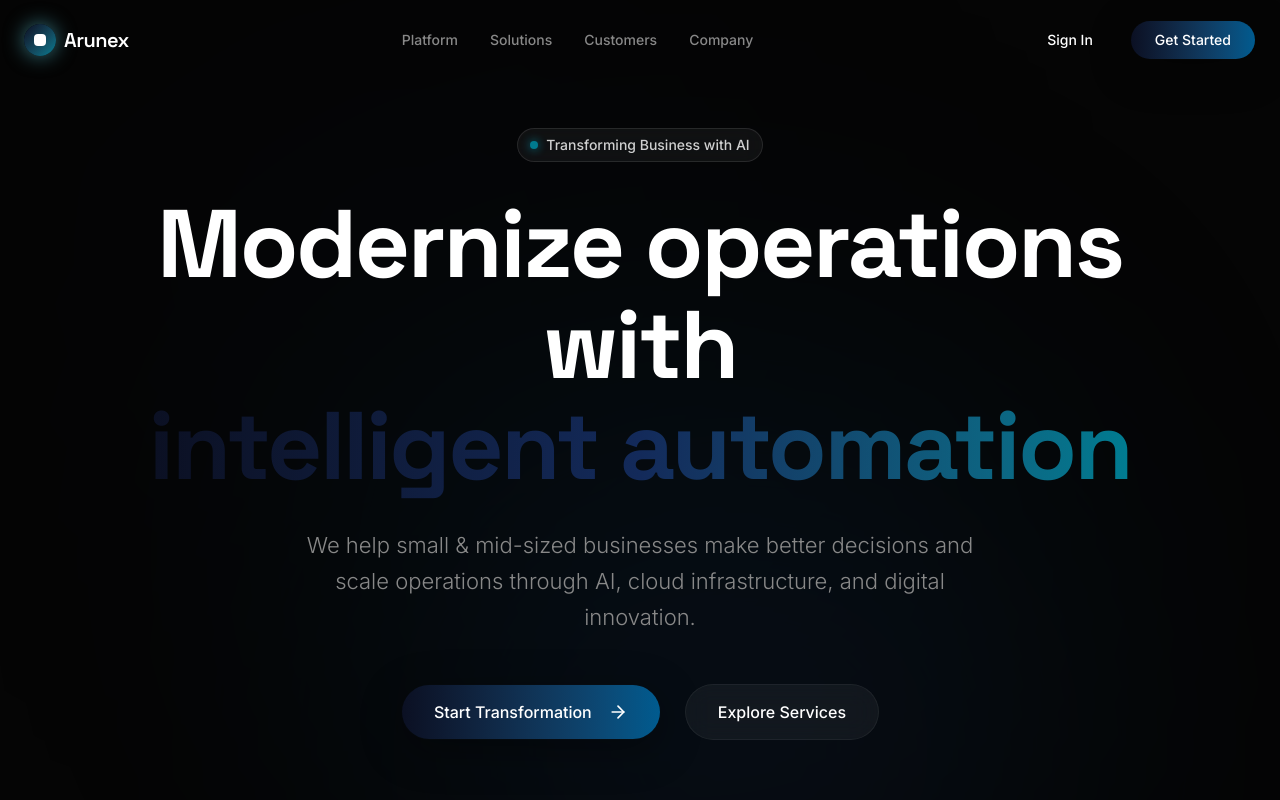
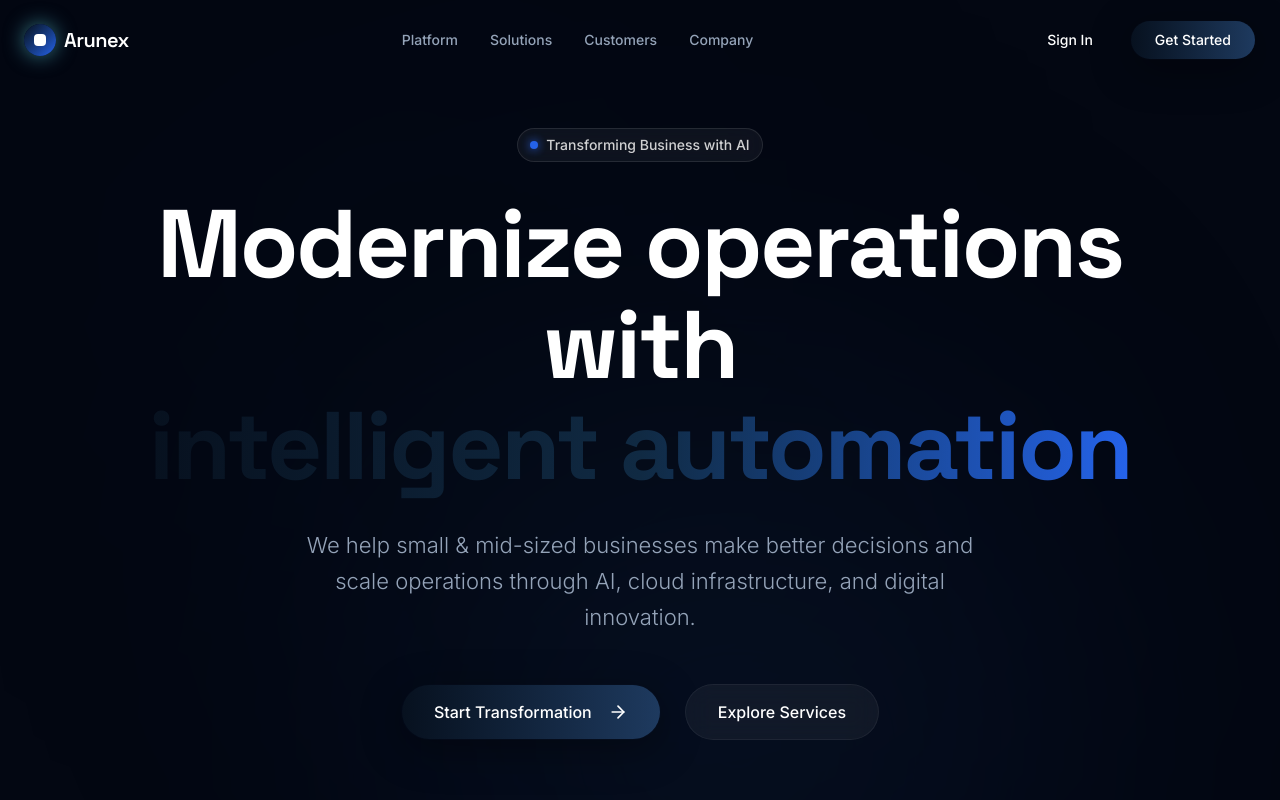
Before and after one commit to dmvxuglobal-alfadux/arunex_nex_gen_solutions, a Next.js app: page / in a window 1280 px wide. Shown: the top 800 px of the page. Built offline with nearby package versions, Linux system fonts and the light colour scheme.

Commit message:
chore: Update color theme to Palantir x Stripe (Deep Blue & Cobalt)

```diff
--- a/src/app/globals.css
+++ b/src/app/globals.css
@@ -30,17 +30,17 @@
   --color-ring: var(--ring);
 
   /* Gradients */
-  --color-gradient-01-start: #0B1023;
-  --color-gradient-01-mid1: #132A5A;
-  --color-gradient-01-mid2: #005B8F;
-  --color-gradient-01-end: #007C91;
+  --color-gradient-01-start: #07111F;
+  --color-gradient-01-mid1: #102A43;
+  --color-gradient-01-mid2: #1E3A5F;
+  --color-gradient-01-end: #2563EB;
 
-  --color-gradient-02-start: #0B1023;
-  --color-gradient-02-mid: #005B8F;
-  --color-gradient-02-end: #0EA5E9;
+  --color-gradient-02-start: #07111F;
+  --color-gradient-02-mid: #1E3A5F;
+  --color-gradient-02-end: #60A5FA;
 
-  --color-gradient-03-start: #132A5A;
-  --color-gradient-03-mid: #005B8F;
+  --color-gradient-03-start: #102A43;
+  --color-gradient-03-mid: #1E3A5F;
   --color-gradient-03-end: #3B82F6;
 
   --radius-sm: 8px;
@@ -53,22 +53,22 @@
 
 :root {
   /* Default to dark mode colors since this is a Luxury Dark Mode theme */
-  --background: #050505;
-  --background-secondary: #0A0F14;
-  --surface: #0F1720;
+  --background: #030712;
+  --background-secondary: #07111F;
+  --surface: #07111F;
   --foreground: #FFFFFF;
 
-  --card: #171717;
-  --card-elevated: #1E1E1E;
+  --card: #0B1728;
+  --card-elevated: #11203A;
   --card-foreground: #FFFFFF;
 
   --primary: #FFFFFF;
   --primary-foreground: #050505;
 
-  --secondary: #C4C4C4;
-  --secondary-foreground: #050505;
+  --secondary: #07111F;
+  --secondary-foreground: #FFFFFF;
 
-  --muted: #888888;
+  --muted: #94A3B8;
   --muted-foreground: #FFFFFF;
 
   --accent: #1E1E1E;
--- a/src/components/layout/navigation.tsx
+++ b/src/components/layout/navigation.tsx
@@ -22,7 +22,7 @@ export const Navigation = () => {
       className={cn(
         "fixed top-0 left-0 right-0 z-50 h-[80px] transition-all duration-500",
         isScrolled
-          ? "bg-[#050505]/60 backdrop-blur-2xl border-b border-white/[0.04]"
+          ? "bg-[#030712]/60 backdrop-blur-2xl border-b border-white/[0.04]"
           : "bg-transparent"
       )}
     >
```
